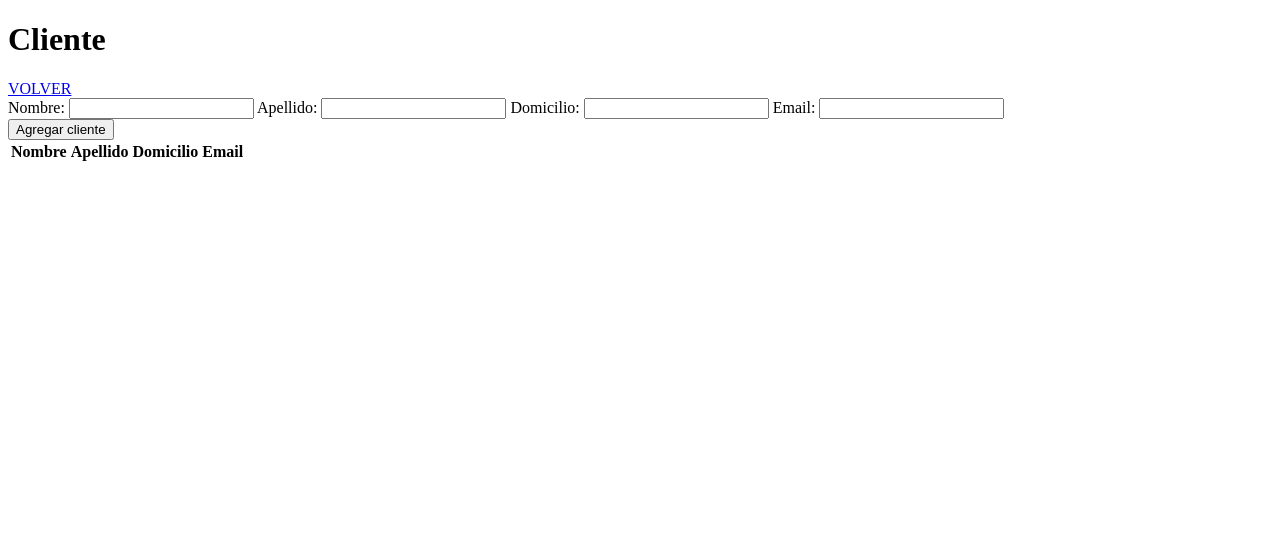
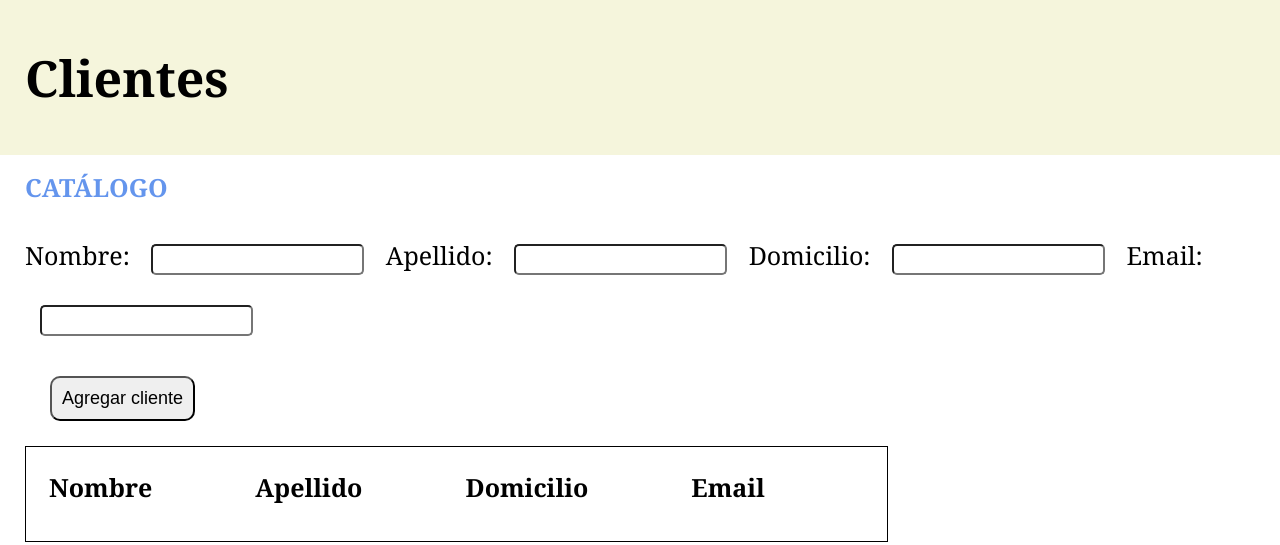
Before and after one commit to Fernando-J-Aguirre/PFS-DEMO, a website: page client/clientes.html in a window 1280 px wide. Drawn offline with Linux system fonts and the light colour scheme; no server answers.

Commit message:
Actualizado + estilo

```diff
--- a/client/cliente.html
+++ b/client/clientes.html
@@ -6,14 +6,15 @@
     <meta http-equiv="X-UA-Compatible" content="IE=edge">
     <meta name="viewport" content="width=device-width, initial-scale=1.0">
     <title>Indumentaria</title>
+    <link rel="stylesheet" href="./estilos/styles.css">
 </head>
 
 <body>
     <header>
-        <h1>Cliente</h1>
+        <h1>Clientes</h1>
     </header>
     <nav>
-        <a href="index.html">VOLVER</a>
+        <a href="index.html">CATÁLOGO</a>
     </nav>
     <form>
         <label for="nombre">Nombre:</label>
@@ -24,11 +25,11 @@
         <input type="text" autocomplete="off" id="domicilio">
         <label for="mail">Email:</label>
         <input type="email" autocomplete="off" id="mail">
+    </form>
         <div class="container">
             <button id="btnAgregar">Agregar cliente</button>
             <!-- <button id="btnEliminar">Eliminar</button> -->
         </div>
-    </form>
     <table>
         <thead>
             <tr>
--- /dev/null
+++ b/client/estilos/styles.css
@@ -0,0 +1,83 @@
+body {
+    margin: 0;
+    font-family: Cambria, Cochin, Georgia, Times, 'Times New Roman', serif;
+}
+
+header {
+    background-color: beige;
+    padding: 10px;
+}
+
+h1 {
+    margin-left: 15px;
+    font-size: 50px;
+}
+
+nav {
+    margin: 15px;
+
+}
+
+a {
+    font-size: 25px;
+    color: cornflowerblue;
+    font-weight: bold;
+    text-decoration: none;
+    padding: 10px;
+    transition: color .2s;
+}
+
+a:hover {
+    color: rgb(43, 105, 219);
+}
+
+a:active {
+    color: rgb(2, 26, 69);
+}
+
+form {
+    font-size: 25px;
+    margin-left: 15px;
+    padding: 10px;
+}
+
+input {
+    margin: 15px;
+    padding: 5px;
+    font-size: 15px;
+    border-radius: 5px;
+}
+
+.container {
+    margin: 15px 50px;
+}
+
+.container button {
+    font-size: 18px;
+    padding: 10px;
+    border-radius: 10px;
+    cursor: pointer;
+}
+
+button:hover {
+    background-color: rgb(65, 63, 63);
+    color: white;
+}
+
+table {
+    font-size: 25px;
+    margin: 25px;
+    padding: 20px;
+    border: 1px solid black;
+
+}
+
+th {
+    text-align: left;
+    padding-right: 100px;
+    padding-bottom: 15px;
+}
+
+tr, tbody {
+    padding: 40px;
+}
```
Also changed, not shown: client/index.html (+7 -1 lines), src/app.module.ts (line endings or trailing spaces), src/indumentaria/indumentaria.service.ts (line endings or trailing spaces).
